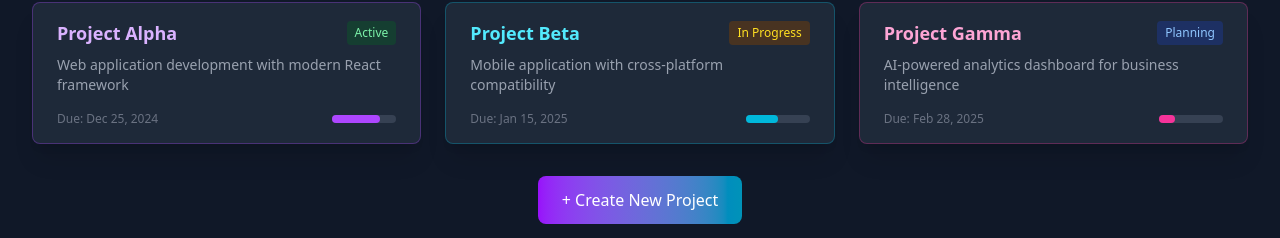
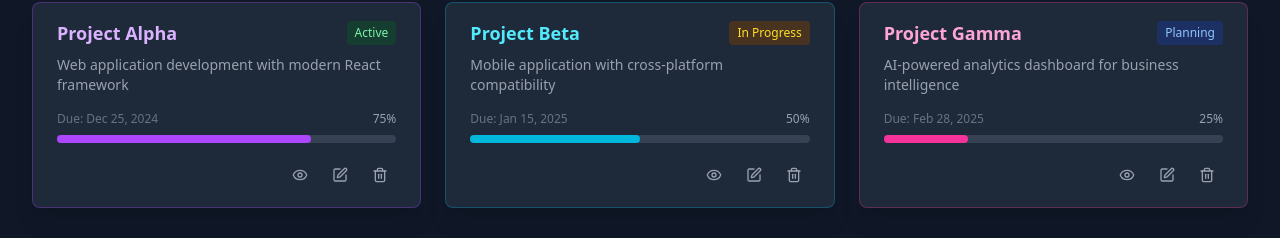
Before and after one commit to Birkyy/PE-Project, a React (Vite) app in the folder PE_Group_Project/: page /my-projects in a window 1280 px wide. Shown: the part 223-461 px from the top of the page. Built offline with nearby package versions, Linux system fonts and the light colour scheme; no server answers; sample sign-in values are in the browser's storage.

Commit message:
project page update

```diff
--- a/PE_Group_Project/src/components/Pages/MyProjects.jsx
+++ b/PE_Group_Project/src/components/Pages/MyProjects.jsx
@@ -1,8 +1,25 @@
 import { useTheme } from '../../context/ThemeContext';
+import { Eye, Edit, Trash2 } from 'lucide-react';
 import Layout from '../Layout';
 
 const MyProjects = () => {
   const { darkMode } = useTheme();
+
+  const handleView = (projectName) => {
+    console.log(`Viewing ${projectName}`);
+    // Add view logic here
+  };
+
+  const handleEdit = (projectName) => {
+    console.log(`Editing ${projectName}`);
+    // Add edit logic here
+  };
+
+  const handleDelete = (projectName) => {
+    console.log(`Deleting ${projectName}`);
+    // Add delete logic here
+  };
+
   return (
     <Layout>
       <div className="max-w-7xl mx-auto py-6 sm:px-6 lg:px-8">
@@ -32,11 +49,38 @@ const MyProjects = () => {
                 <p className={`text-sm mb-4 ${darkMode ? 'text-gray-400' : 'text-gray-600'}`}>
                   Web application development with modern React framework
                 </p>
-                <div className="flex items-center justify-between">
-                  <span className={`text-xs ${darkMode ? 'text-gray-500' : 'text-gray-500'}`}>Due: Dec 25, 2024</span>
-                  <div className={`w-16 rounded-full h-2 ${darkMode ? 'bg-gray-700' : 'bg-gray-200'}`}>
-                    <div className="bg-purple-500 h-2 rounded-full w-3/4"></div>
+                <div className="mb-4">
+                  <div className="flex items-center justify-between mb-2">
+                    <span className={`text-xs ${darkMode ? 'text-gray-500' : 'text-gray-500'}`}>Due: Dec 25, 2024</span>
+                    <span className={`text-xs ${darkMode ? 'text-gray-400' : 'text-gray-600'}`}>75%</span>
                   </div>
+                  <div className={`w-full rounded-full h-2 ${darkMode ? 'bg-gray-700' : 'bg-gray-200'}`}>
+                    <div className="bg-purple-500 h-2 rounded-full" style={{width: '75%'}}></div>
+                  </div>
+                </div>
+                {/* Action Icons */}
+                <div className="flex justify-end space-x-2">
+                  <button
+                    onClick={() => handleView('Project Alpha')}
+                    className={`p-2 rounded-full transition-colors duration-200 ${darkMode ? 'hover:bg-gray-700 text-gray-400 hover:text-purple-300' : 'hover:bg-gray-100 text-gray-600 hover:text-purple-600'}`}
+                    title="View Project"
+                  >
+                    <Eye className="w-4 h-4" />
+                  </button>
+                  <button
+                    onClick={() => handleEdit('Project Alpha')}
+                    className={`p-2 rounded-full transition-colors duration-200 ${darkMode ? 'hover:bg-gray-700 text-gray-400 hover:text-cyan-300' : 'hover:bg-gray-100 text-gray-600 hover:text-cyan-600'}`}
+                    title="Edit Project"
+                  >
+                    <Edit className="w-4 h-4" />
+                  </button>
+                  <button
+                    onClick={() => handleDelete('Project Alpha')}
+                    className={`p-2 rounded-full transition-colors duration-200 ${darkMode ? 'hover:bg-gray-700 text-gray-400 hover:text-red-300' : 'hover:bg-gray-100 text-gray-600 hover:text-red-600'}`}
+                    title="Delete Project"
+                  >
+                    <Trash2 className="w-4 h-4" />
+                  </button>
                 </div>
               </div>
             </div>
@@ -51,11 +95,38 @@ const MyProjects = () => {
                 <p className={`text-sm mb-4 ${darkMode ? 'text-gray-400' : 'text-gray-600'}`}>
                   Mobile application with cross-platform compatibility
                 </p>
-                <div className="flex items-center justify-between">
-                  <span className={`text-xs ${darkMode ? 'text-gray-500' : 'text-gray-500'}`}>Due: Jan 15, 2025</span>
-                  <div className={`w-16 rounded-full h-2 ${darkMode ? 'bg-gray-700' : 'bg-gray-200'}`}>
-                    <div className="bg-cyan-500 h-2 rounded-full w-1/2"></div>
+                <div className="mb-4">
+                  <div className="flex items-center justify-between mb-2">
+                    <span className={`text-xs ${darkMode ? 'text-gray-500' : 'text-gray-500'}`}>Due: Jan 15, 2025</span>
+                    <span className={`text-xs ${darkMode ? 'text-gray-400' : 'text-gray-600'}`}>50%</span>
                   </div>
+                  <div className={`w-full rounded-full h-2 ${darkMode ? 'bg-gray-700' : 'bg-gray-200'}`}>
+                    <div className="bg-cyan-500 h-2 rounded-full" style={{width: '50%'}}></div>
+                  </div>
+                </div>
+                {/* Action Icons */}
+                <div className="flex justify-end space-x-2">
+                  <button
+                    onClick={() => handleView('Project Beta')}
+                    className={`p-2 rounded-full transition-colors duration-200 ${darkMode ? 'hover:bg-gray-700 text-gray-400 hover:text-purple-300' : 'hover:bg-gray-100 text-gray-600 hover:text-purple-600'}`}
+                    title="View Project"
+                  >
+                    <Eye className="w-4 h-4" />
+                  </button>
+                  <button
+                    onClick={() => handleEdit('Project Beta')}
+                    className={`p-2 rounded-full transition-colors duration-200 ${darkMode ? 'hover:bg-gray-700 text-gray-400 hover:text-cyan-300' : 'hover:bg-gray-100 text-gray-600 hover:text-cyan-600'}`}
+                    title="Edit Project"
+                  >
+                    <Edit className="w-4 h-4" />
+                  </button>
+                  <button
+                    onClick={() => handleDelete('Project Beta')}
+                    className={`p-2 rounded-full transition-colors duration-200 ${darkMode ? 'hover:bg-gray-700 text-gray-400 hover:text-red-300' : 'hover:bg-gray-100 text-gray-600 hover:text-red-600'}`}
+                    title="Delete Project"
+                  >
+                    <Trash2 className="w-4 h-4" />
+                  </button>
                 </div>
               </div>
             </div>
@@ -70,11 +141,38 @@ const MyProjects = () => {
                 <p className={`text-sm mb-4 ${darkMode ? 'text-gray-400' : 'text-gray-600'}`}>
                   AI-powered analytics dashboard for business intelligence
                 </p>
-                <div className="flex items-center justify-between">
-                  <span className={`text-xs ${darkMode ? 'text-gray-500' : 'text-gray-500'}`}>Due: Feb 28, 2025</span>
-                  <div className={`w-16 rounded-full h-2 ${darkMode ? 'bg-gray-700' : 'bg-gray-200'}`}>
-                    <div className="bg-pink-500 h-2 rounded-full w-1/4"></div>
+                <div className="mb-4">
+                  <div className="flex items-center justify-between mb-2">
+                    <span className={`text-xs ${darkMode ? 'text-gray-500' : 'text-gray-500'}`}>Due: Feb 28, 2025</span>
+                    <span className={`text-xs ${darkMode ? 'text-gray-400' : 'text-gray-600'}`}>25%</span>
                   </div>
+                  <div className={`w-full rounded-full h-2 ${darkMode ? 'bg-gray-700' : 'bg-gray-200'}`}>
+                    <div className="bg-pink-500 h-2 rounded-full" style={{width: '25%'}}></div>
+                  </div>
+                </div>
+                {/* Action Icons */}
+                <div className="flex justify-end space-x-2">
+                  <button
+                    onClick={() => handleView('Project Gamma')}
+                    className={`p-2 rounded-full transition-colors duration-200 ${darkMode ? 'hover:bg-gray-700 text-gray-400 hover:text-purple-300' : 'hover:bg-gray-100 text-gray-600 hover:text-purple-600'}`}
+                    title="View Project"
+                  >
+                    <Eye className="w-4 h-4" />
+                  </button>
+                  <button
+                    onClick={() => handleEdit('Project Gamma')}
+                    className={`p-2 rounded-full transition-colors duration-200 ${darkMode ? 'hover:bg-gray-700 text-gray-400 hover:text-cyan-300' : 'hover:bg-gray-100 text-gray-600 hover:text-cyan-600'}`}
+                    title="Edit Project"
+                  >
+                    <Edit className="w-4 h-4" />
+                  </button>
+                  <button
+                    onClick={() => handleDelete('Project Gamma')}
+                    className={`p-2 rounded-full transition-colors duration-200 ${darkMode ? 'hover:bg-gray-700 text-gray-400 hover:text-red-300' : 'hover:bg-gray-100 text-gray-600 hover:text-red-600'}`}
+                    title="Delete Project"
+                  >
+                    <Trash2 className="w-4 h-4" />
+                  </button>
                 </div>
               </div>
             </div>
```
Also changed, not shown: 4 other files (tests, documents, lock files or other folders).
